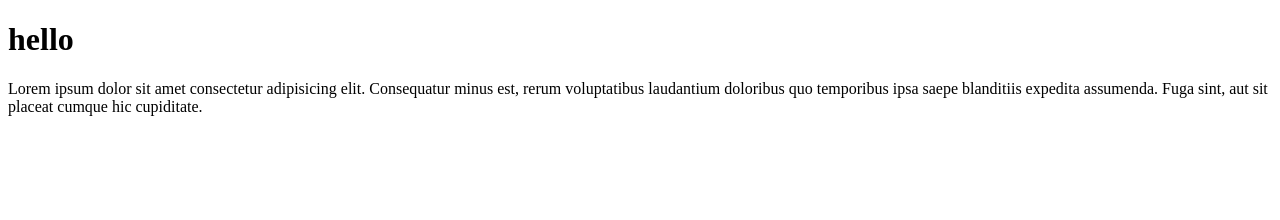
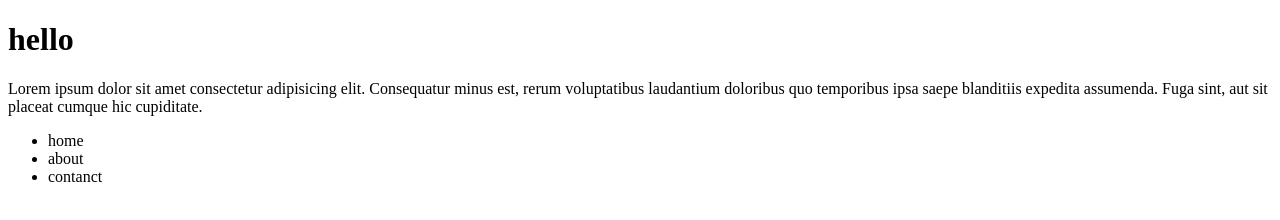
Before and after one commit to shahzado-gul/utensils, a plain HTML site: page index.html in a window 1280 px wide. Drawn offline with Linux system fonts and the light colour scheme.

Commit message:
i have creted ul

```diff
--- a/index.html
+++ b/index.html
@@ -8,5 +8,11 @@
 <body>
     <h1>hello</h1>
     <p>Lorem ipsum dolor sit amet consectetur adipisicing elit. Consequatur minus est, rerum voluptatibus laudantium doloribus quo temporibus ipsa saepe blanditiis expedita assumenda. Fuga sint, aut sit placeat cumque hic cupiditate.</p>
+
+    <ul>
+    <li>home</li>
+    <li>about</li>
+    <li>contanct</li>
+    </ul>
 </body>
 </html>
```
